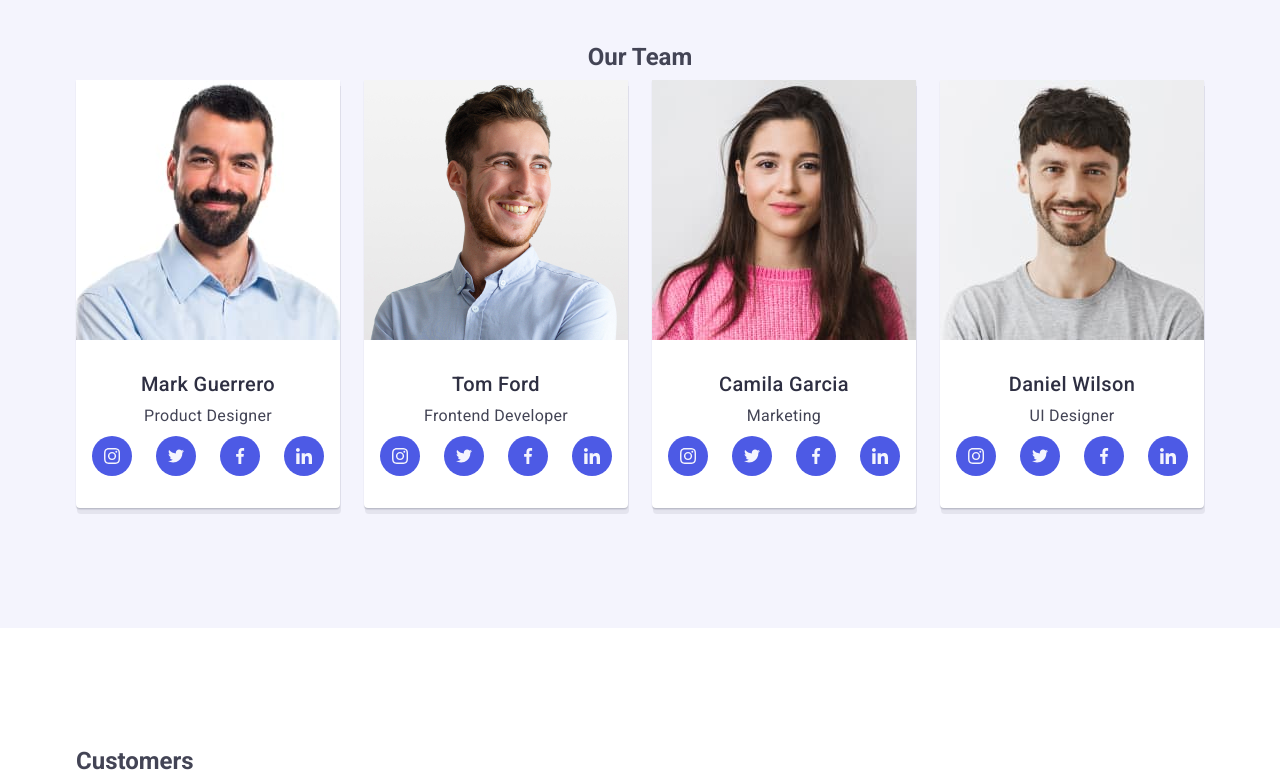
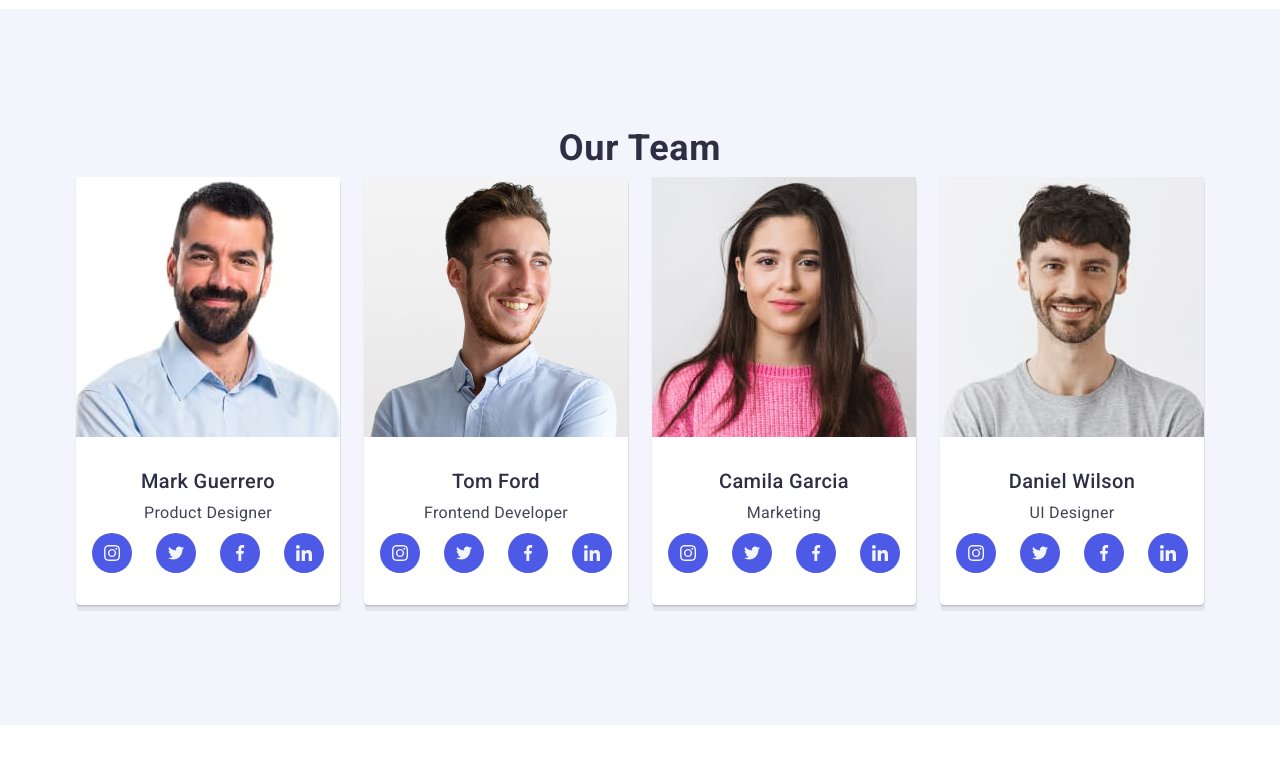
Before and after one commit to irynasednivets/goit-markup-hw-06, a plain HTML site: page index.html in a window 1280 px wide. Shown: the part 3100-3874 px from the top of the page. Drawn offline with nearby package versions, Linux system fonts and the light colour scheme.

Commit message:
Update style.css

```diff
--- a/css/style.css
+++ b/css/style.css
@@ -35,7 +35,6 @@ ol {
 
 .container {
     width: 100%;
-    max-width: 1158px;
     padding-left: 15px;
     padding-right: 15px;
     margin: 0 auto;
@@ -448,7 +447,7 @@ body {
     display: none;
 }
 
-/* .main_activity_title {
+.main_activity_title {
     font-size: 36px;
     line-height: 1.11;
     text-align: center;
@@ -456,7 +455,7 @@ body {
     text-transform: capitalize;
     color: var(--primary-black);
     margin-bottom: 72px;
-} */
+}
 
 .main_activity {
     display: flex;
@@ -471,7 +470,7 @@ body {
     padding: 96px 0;
 }
 
-/* .main_team_title {
+.main_team_title {
     font-size: 36px;
     line-height: 1.11;
     text-align: center;
@@ -480,7 +479,7 @@ body {
     font-weight: 700;
     color: var(--primary-black);
     margin-bottom: 72px;
-} */
+}
 
 .main_activity_item {
     width: calc((100% - 48px) / 3);
@@ -567,13 +566,16 @@ body {
     padding: 96px 0;
 }
 
-/* .customers_title {
+.customers_title {
     font-size: 36px;
     line-height: 1.11;
     color: #2e2f42;
     margin-bottom: 72px;
     text-align: center;
-} */
+    letter-spacing: 0.02em;
+    text-transform: capitalize;
+    font-weight: 700;
+}
 
 .customers_list {
     display: flex;
```
